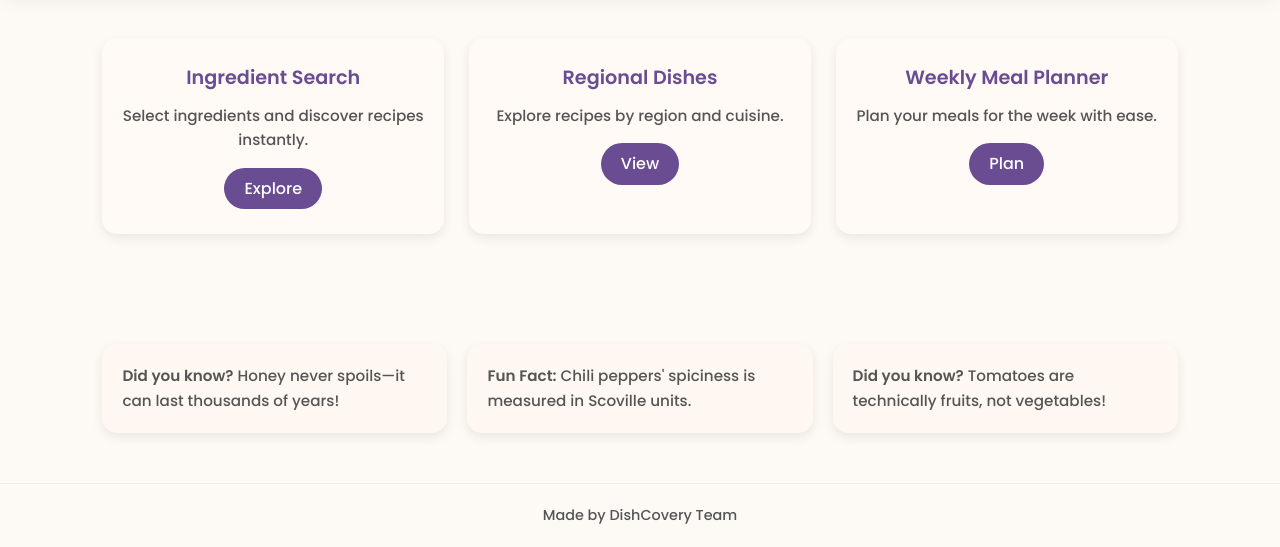
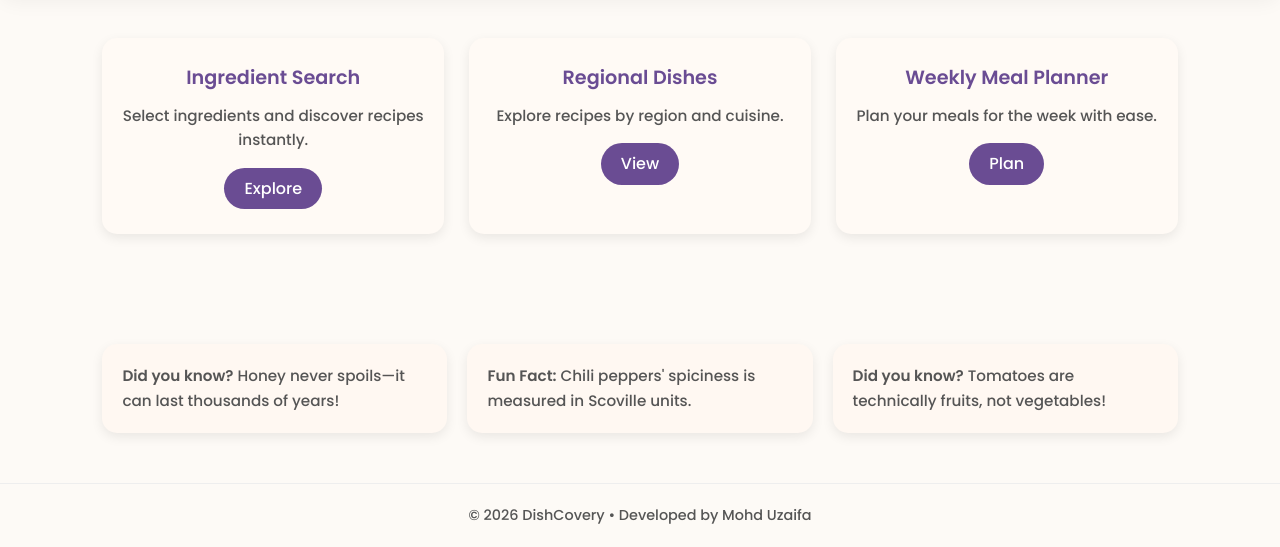
Before and after one commit to mohd-uzaifa/dishcovery, a plain HTML site: page index.html in a window 1280 px wide. Shown: the part 391-938 px from the top of the page. Drawn offline with Linux system fonts and the light colour scheme; no server answers.

Commit message:
minor tweaks

```diff
--- a/index.html
+++ b/index.html
@@ -79,7 +79,7 @@
 </section>
 
 <footer>
-  <p>Made by DishCovery Team</p>
+  <p>© 2026 DishCovery • Developed by Mohd Uzaifa</p>
 </footer>
 
 <script src="script.js"></script>
```
